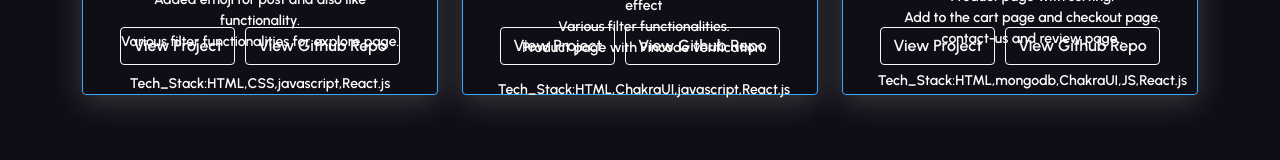
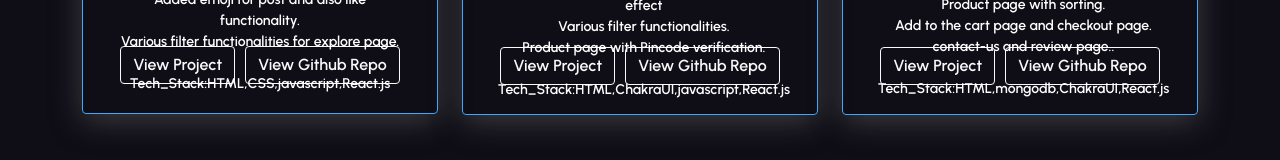
Before and after one commit to Lakhan9525/Lakhan9525.github.io, a React (Create React App) app in the folder myportfolio/: page / in a window 1280 px wide. Shown: the part 2298-2458 px from the top of the page. Built offline with nearby package versions, Linux system fonts and the light colour scheme.

Commit message:
overlap_fixed

```diff
--- a/myportfolio/src/components/Experience.jsx
+++ b/myportfolio/src/components/Experience.jsx
@@ -26,7 +26,7 @@ const Experience = ({ darkMode }) => {
                             <Col lg={4} sm={12}>
                                 <Card align="center" className="exp" data-theme={darkMode ? "dark" : "light"}>
                                     <br></br>
-                                    <center style={{height: '336px'}}>
+                                    <center style={{height: '355px'}}>
                                         <div className="flip-card" class="flip-card">
                                             <div class="flip-card-inner">
                                                 <div className="flip-card-front">
@@ -185,7 +185,7 @@ const Experience = ({ darkMode }) => {
                                                             <tr>Add to the cart page and checkout page.</tr>
                                                             <tr>contact-us and review page..</tr>
                                                             <br/>
-                                                            <tr>Tech_Stack:HTML,mongodb,ChakraUI,JS,React.js</tr>
+                                                             <tr>Tech_Stack:HTML,mongodb,ChakraUI,React.js</tr>
 
                                                             </td>
                                                         </Card.Text>
--- a/myportfolio/src/components/styles.css
+++ b/myportfolio/src/components/styles.css
@@ -210,7 +210,7 @@ strong,
 .flip-card {
     background-color: transparent;
     width: 90%;
-    height: 360px;
+    height: 380px;
     perspective: 1000px;
     color: var(--text-color);
 
```
